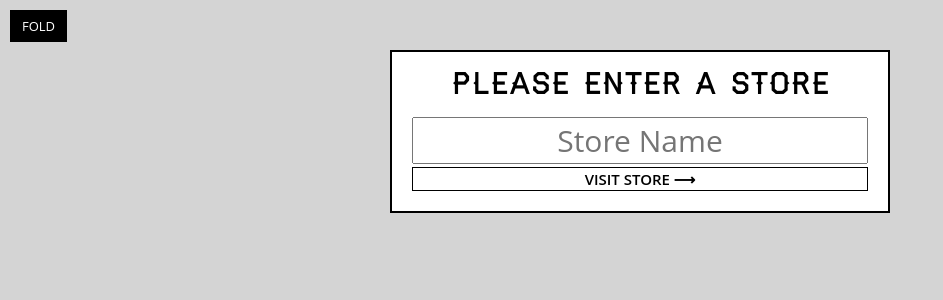
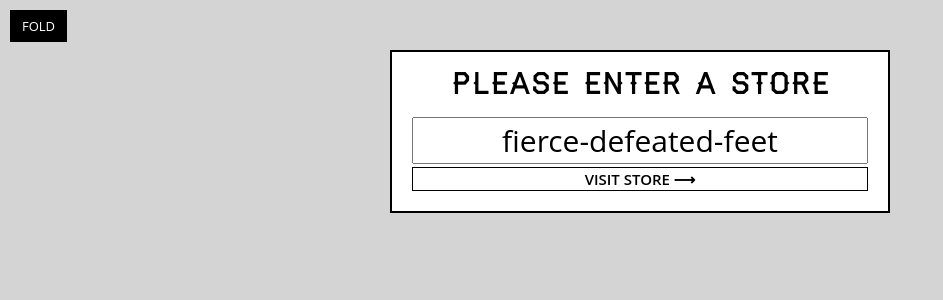
Before and after one commit to ealexisaraujo/ReactForBeginners, a React (Create React App) app: page / in a window 1280 px wide. Shown: the top 300 px of the page, without its empty margins (0-943 px from the left). Built offline with nearby package versions, Linux system fonts and the light colour scheme.

Commit message:
Helpers and utility functions

```diff
--- a/src/components/StorePicker.js
+++ b/src/components/StorePicker.js
@@ -1,9 +1,15 @@
 import React from 'react';
+import { getFunName } from '../helpers';
 
 const StorePicker = () => (
   <form className='store-selector'>
     <h2>Please Enter a Store</h2>
-    <input type='text' required placeholder='Store Name' />
+    <input
+      type='text'
+      required
+      placeholder='Store Name'
+      defaultValue={getFunName()}
+    />
     <button type='submit'>Visit store ⟶</button>
   </form>
 );
```
